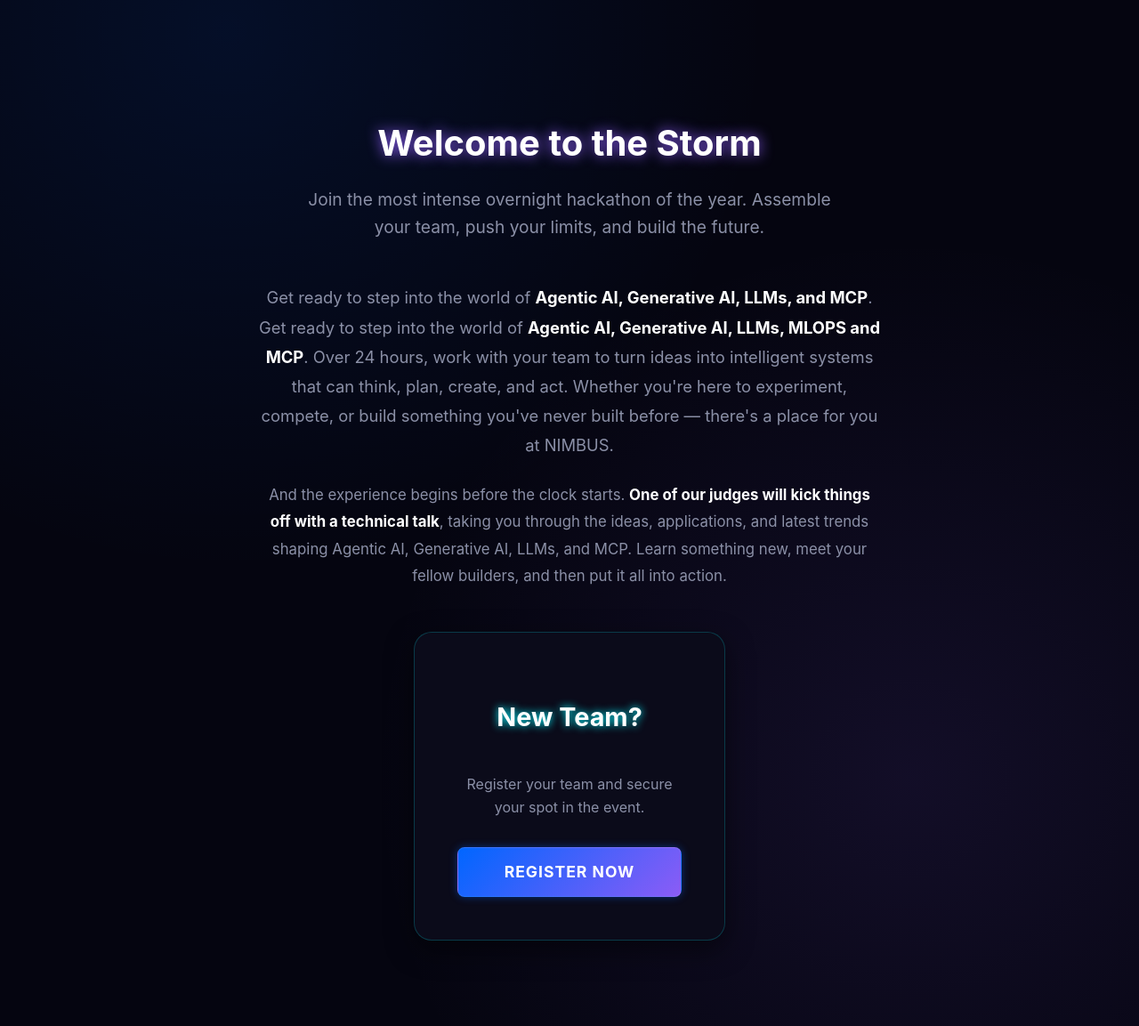
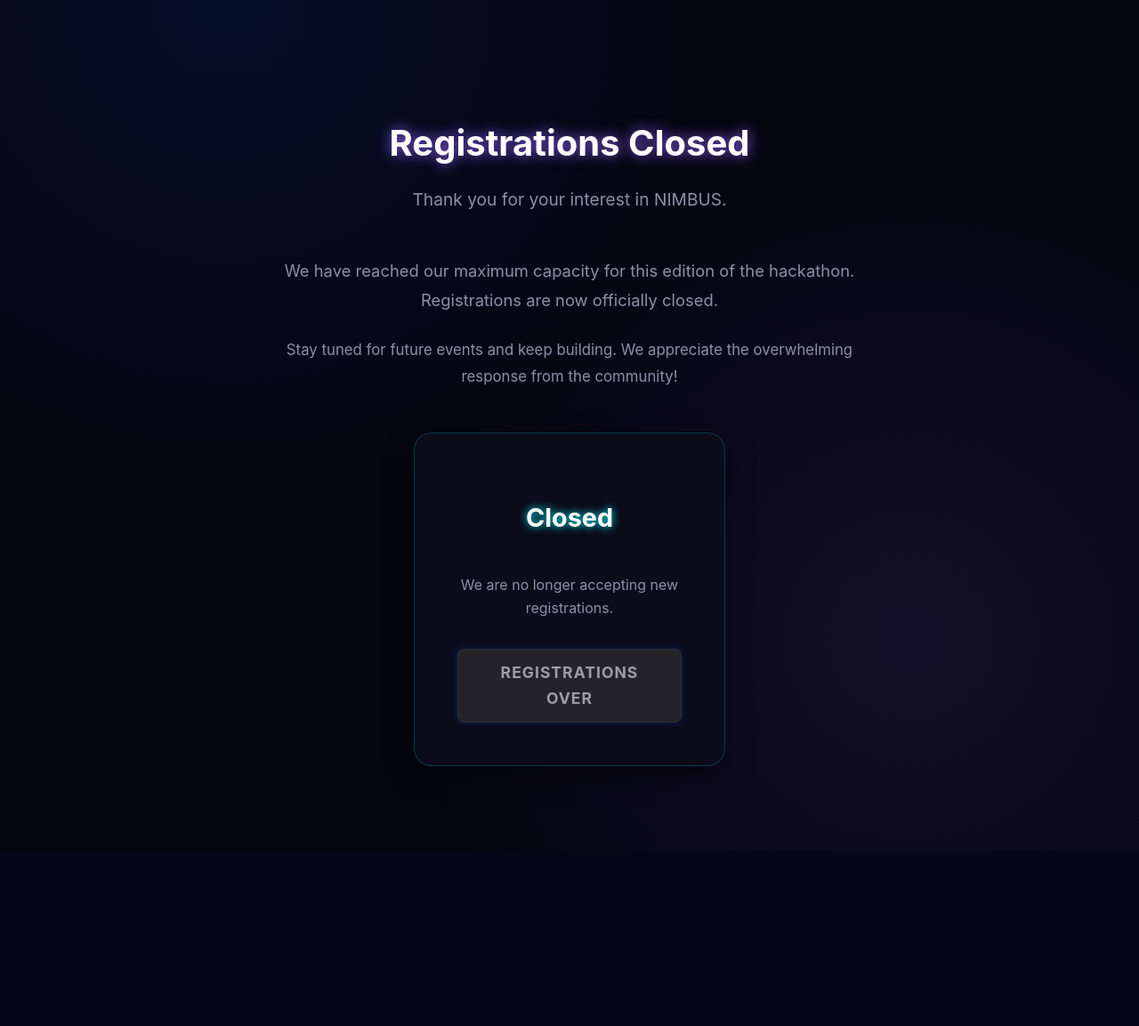
Before and after one commit to Senzar36/Nimbus, a Flask app: page / in a window 1280 px wide. Shown: the part 244-1397 px from the top of the page at 89% size. After the commit the page ends 1110 px from the top, so only its background shows below. Run offline with Flask 3, Linux system fonts and the light colour scheme; some libraries are stand-ins or nearby versions.

Commit message:
Closed Forms

```diff
--- a/templates/index.html
+++ b/templates/index.html
@@ -56,32 +56,26 @@
 
     <div class="container">
         <div class="hero-section">
-            <h2 style="font-size: 2.5rem; margin-bottom: 1rem; color: #fff; text-shadow: 0 0 15px var(--purple);">Welcome to the Storm</h2>
+            <h2 style="font-size: 2.5rem; margin-bottom: 1rem; color: #fff; text-shadow: 0 0 15px var(--purple);">Registrations Closed</h2>
             <p style="color: var(--muted); max-width: 600px; margin: 0 auto 3rem auto; font-size: 1.2rem;">
-                Join the most intense overnight hackathon of the year.
-                Assemble your team, push your limits, and build the future.
+                Thank you for your interest in NIMBUS.
             </p>
 
             <p style="color: var(--muted); max-width: 700px; margin: 0 auto 1.5rem auto; font-size: 1.15rem; line-height: 1.8;">
-                Get ready to step into the world of <strong style="color: #fff;">Agentic AI, Generative AI, LLMs, and MCP</strong>.
-                Get ready to step into the world of <strong style="color: #fff;">Agentic AI, Generative AI, LLMs, MLOPS and MCP</strong>.
-                Over 24 hours, work with your team to turn ideas into intelligent systems that can think,
-                plan, create, and act. Whether you're here to experiment, compete, or build something
-                you've never built before — there's a place for you at NIMBUS.
+                We have reached our maximum capacity for this edition of the hackathon.
+                Registrations are now officially closed.
             </p>
 
             <p style="color: var(--muted); max-width: 700px; margin: 0 auto 3rem auto; font-size: 1.05rem; line-height: 1.8;">
-                And the experience begins before the clock starts.
-                <strong style="color: #fff;">One of our judges will kick things off with a technical talk</strong>,
-                taking you through the ideas, applications, and latest trends shaping Agentic AI, Generative AI,
-                LLMs, and MCP. Learn something new, meet your fellow builders, and then put it all into action.
+                Stay tuned for future events and keep building. We appreciate the overwhelming response
+                from the community!
             </p>
 
             <div class="action-cards">
                 <div class="action-card">
-                    <h2 class="text-cyan">New Team?</h2>
-                    <p style="color: var(--muted); margin-bottom: 2rem;">Register your team and secure your spot in the event.</p>
-                    <a href="{{ url_for('register') }}" class="btn">Register Now</a>
+                    <h2 class="text-cyan">Closed</h2>
+                    <p style="color: var(--muted); margin-bottom: 2rem;">We are no longer accepting new registrations.</p>
+                    <span class="btn" style="background: #333; cursor: not-allowed; opacity: 0.6;">Registrations Over</span>
                 </div>
             </div>
         </div>
```
